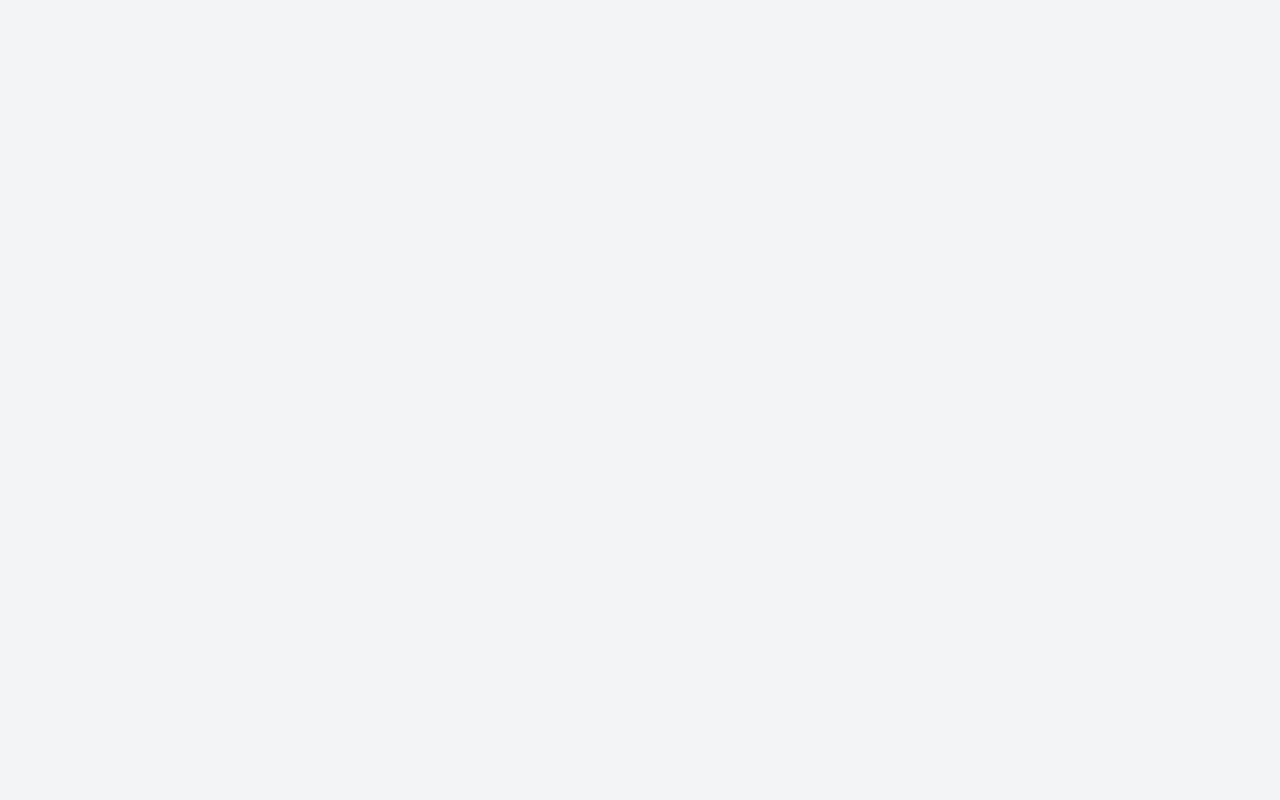
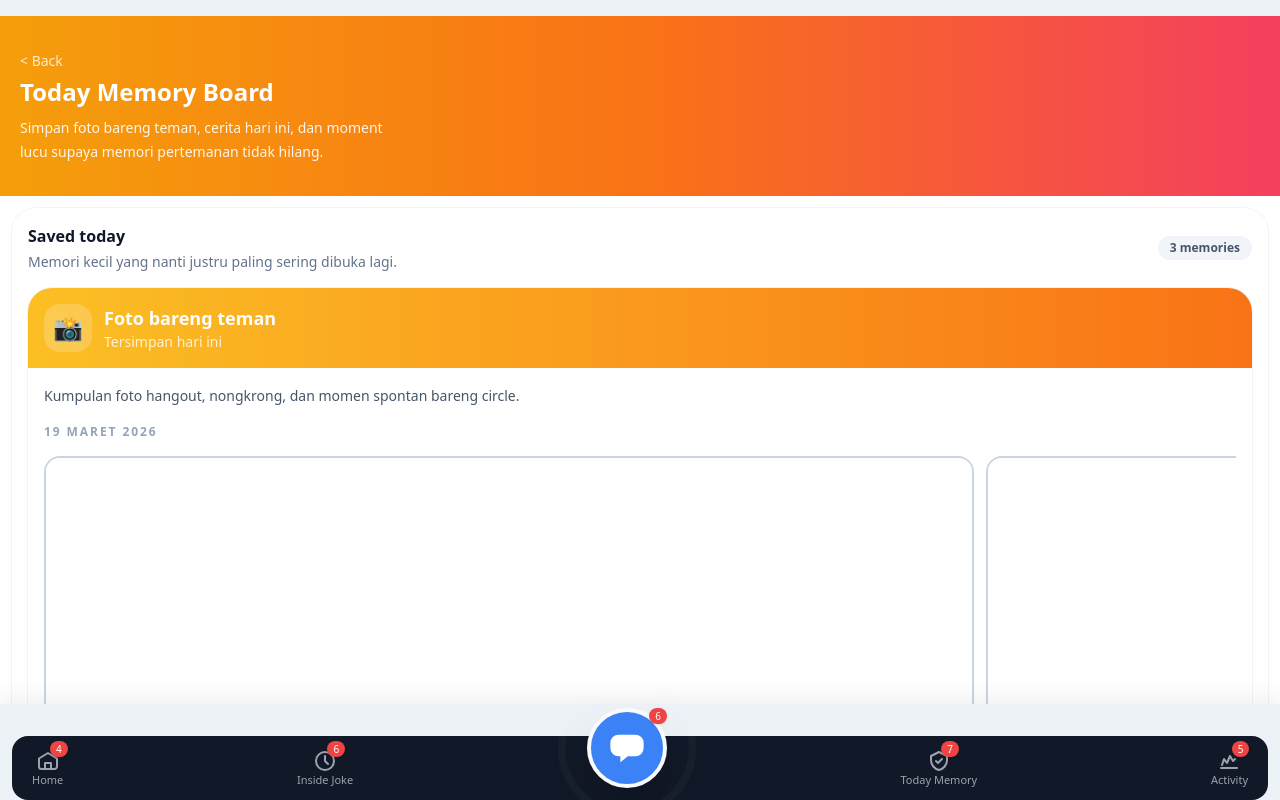
Before and after one commit to jimmytobing/JimCapasitor, a React (Vite) app: page /today-memory in a window 1280 px wide. Before the commit this address had no page. Built offline with nearby package versions, Linux system fonts and the light colour scheme.

Commit message:
[Button] Penambahan button Back

```diff
--- a/src/app/router.jsx
+++ b/src/app/router.jsx
@@ -7,7 +7,7 @@ import CircleSquadPage from '../features/circle-squad/CircleSquadPage.jsx'
 import MiniChallengePage from '../features/mini-challenge/MiniChallengePage.jsx'
 import FriendRadarPage from '../features/friend-radar/FriendRadarPage.jsx'
 import ActivitySuggestionPage from '../features/activity-suggestion/ActivitySuggestionPage.jsx'
-import PromoPage from '../features/promo/PromoPage.jsx'
+import TodayMemoryPage from '../features/today-memory/TodayMemoryPage.jsx'
 import ActivityPage from '../features/activity/ActivityPage.jsx'
 import ChatPage from '../features/chat/ChatPage.jsx'
 
@@ -30,7 +30,7 @@ export default function AppRoutes({ showToast }) {
         path="/activity-suggestion"
         element={<ActivitySuggestionPage showToast={showToast} />}
       />
-      <Route path="/promo" element={<PromoPage />} />
+      <Route path="/today-memory" element={<TodayMemoryPage />} />
       <Route path="/activity" element={<ActivityPage />} />
       <Route path="/chat" element={<ChatPage />} />
     </Routes>
--- a/src/features/activity-suggestion/ActivitySuggestionPage.jsx
+++ b/src/features/activity-suggestion/ActivitySuggestionPage.jsx
@@ -1,3 +1,4 @@
+import { useNavigate } from 'react-router-dom'
 import BottomStickyNav from '../../shared/components/BottomStickyNav.jsx'
 
 const suggestionCards = [
@@ -31,6 +32,7 @@ const suggestionCards = [
 ]
 
 export default function ActivitySuggestionPage({ showToast }) {
+  const navigate = useNavigate()
   const notify = typeof showToast === 'function' ? showToast : () => {}
 
   return (
@@ -38,7 +40,12 @@ export default function ActivitySuggestionPage({ showToast }) {
       <div className="min-h-screen pb-28 pt-[calc(1rem+env(safe-area-inset-top))]">
         <section className="bg-white shadow-none">
           <div className="bg-gradient-to-r from-blue-700 via-cyan-600 to-emerald-400 px-5 py-8 text-white">
-            <p className="text-sm font-medium text-white/80">Category 6</p>
+            <button
+              className="text-sm font-medium text-white/80"
+              onClick={() => navigate('/')}
+            >
+              {'< Back'}
+            </button>
             <h1 className="mt-1 text-2xl font-semibold">Activity Suggestion</h1>
             <p className="mt-2 max-w-[24rem] text-sm leading-6 text-white/90">
               App memberi ide aktivitas otomatis berdasarkan siapa yang online dan siapa yang
--- a/src/features/circle-squad/CircleSquadPage.jsx
+++ b/src/features/circle-squad/CircleSquadPage.jsx
@@ -1,3 +1,4 @@
+import { useNavigate } from 'react-router-dom'
 import BottomStickyNav from '../../shared/components/BottomStickyNav.jsx'
 
 const circles = [
@@ -38,6 +39,7 @@ const actions = [
 ]
 
 export default function CircleSquadPage({ showToast }) {
+  const navigate = useNavigate()
   const notify = typeof showToast === 'function' ? showToast : () => {}
 
   return (
@@ -45,7 +47,12 @@ export default function CircleSquadPage({ showToast }) {
       <div className="min-h-screen pb-28 pt-[calc(1rem+env(safe-area-inset-top))]">
         <section className="bg-white shadow-none">
           <div className="bg-gradient-to-r from-indigo-900 via-slate-900 to-fuchsia-900 px-5 py-8 text-white">
-            <p className="text-sm font-medium text-white/70">Category 3</p>
+            <button
+              className="text-sm font-medium text-white/70"
+              onClick={() => navigate('/')}
+            >
+              {'< Back'}
+            </button>
             <h1 className="mt-1 text-2xl font-semibold">Circle / Squad</h1>
             <p className="mt-2 max-w-[24rem] text-sm leading-6 text-white/85">
               Kelola circle terdekatmu dan buka interaksi utama dalam satu tap.
--- a/src/features/daily/DailyPage.jsx
+++ b/src/features/daily/DailyPage.jsx
@@ -1,4 +1,5 @@
 import { useState } from 'react'
+import { useNavigate } from 'react-router-dom'
 import BottomStickyNav from '../../shared/components/BottomStickyNav.jsx'
 
 const moodOptions = [
@@ -15,6 +16,7 @@ const friendsSeed = [
 ]
 
 export default function DailyPage({ showToast }) {
+  const navigate = useNavigate()
   const notify = typeof showToast === 'function' ? showToast : () => {}
   const [selectedMood, setSelectedMood] = useState('happy')
 
@@ -29,7 +31,12 @@ export default function DailyPage({ showToast }) {
       <div className="min-h-screen pb-28 pt-[calc(1rem+env(safe-area-inset-top))]">
         <section className="overflow-hidden bg-white shadow-none">
           <div className={`bg-gradient-to-r ${selectedMoodData.accent} px-5 py-8 text-white`}>
-            <p className="text-sm font-medium text-white/80">Category 1</p>
+            <button
+              className="text-sm font-medium text-white/80"
+              onClick={() => navigate('/')}
+            >
+              {'< Back'}
+            </button>
             <h1 className="mt-1 text-2xl font-semibold">Daily Check-in</h1>
             <p className="mt-2 max-w-[24rem] text-sm leading-6 text-white/90">
               Pilih mood hari ini, lalu biarkan teman lihat dan kasih respon cepat.
--- a/src/features/friend-radar/FriendRadarPage.jsx
+++ b/src/features/friend-radar/FriendRadarPage.jsx
@@ -1,3 +1,4 @@
+import { useNavigate } from 'react-router-dom'
 import BottomStickyNav from '../../shared/components/BottomStickyNav.jsx'
 
 const nearbyFriends = [
@@ -49,6 +50,7 @@ const onlineFriends = [
 ]
 
 export default function FriendRadarPage({ showToast }) {
+  const navigate = useNavigate()
   const notify = typeof showToast === 'function' ? showToast : () => {}
 
   return (
@@ -56,7 +58,12 @@ export default function FriendRadarPage({ showToast }) {
       <div className="min-h-screen pb-28 pt-[calc(1rem+env(safe-area-inset-top))]">
         <section className="bg-white shadow-none">
           <div className="bg-gradient-to-r from-indigo-700 via-sky-600 to-cyan-400 px-5 py-8 text-white">
-            <p className="text-sm font-medium text-white/80">Category 5</p>
+            <button
+              className="text-sm font-medium text-white/80"
+              onClick={() => navigate('/')}
+            >
+              {'< Back'}
+            </button>
             <h1 className="mt-1 text-2xl font-semibold">Friend Radar</h1>
             <p className="mt-2 max-w-[24rem] text-sm leading-6 text-white/90">
               Mirip Snap Map, tapi fokus ke teman yang dekat lokasi dan sedang aktif.
--- a/src/features/inside-joke/InsideJokePage.jsx
+++ b/src/features/inside-joke/InsideJokePage.jsx
@@ -1,3 +1,4 @@
+import { useNavigate } from 'react-router-dom'
 import BottomStickyNav from '../../shared/components/BottomStickyNav.jsx'
 
 const boardItems = [
@@ -82,12 +83,18 @@ const boardItems = [
 ]
 
 export default function InsideJokePage() {
+  const navigate = useNavigate()
   return (
     <div className="h-screen overflow-y-auto bg-[#edf2f7] hide-scrollbar">
       <div className="min-h-screen pb-28 pt-[calc(1rem+env(safe-area-inset-top))]">
         <section className="bg-white shadow-none">
           <div className="bg-gradient-to-r from-stone-900 via-slate-800 to-orange-700 px-5 py-8 text-white">
-            <p className="text-sm font-medium text-white/70">Inside Joke</p>
+            <button
+              className="text-sm font-medium text-white/70"
+              onClick={() => navigate('/')}
+            >
+              {'< Back'}
+            </button>
             <h1 className="mt-1 text-2xl font-semibold">Inside Joke Board</h1>
             <p className="mt-2 max-w-[24rem] text-sm leading-6 text-white/85">
               Tempat menyimpan meme internal, joke teman, dan screenshot lucu yang
--- a/src/features/mini-challenge/MiniChallengePage.jsx
+++ b/src/features/mini-challenge/MiniChallengePage.jsx
@@ -1,3 +1,4 @@
+import { useNavigate } from 'react-router-dom'
 import BottomStickyNav from '../../shared/components/BottomStickyNav.jsx'
 
 const challengeItems = [
@@ -32,6 +33,7 @@ const pollOptions = [
 ]
 
 export default function MiniChallengePage({ showToast }) {
+  const navigate = useNavigate()
   const notify = typeof showToast === 'function' ? showToast : () => {}
   const totalVotes = pollOptions.reduce((sum, option) => sum + option.votes, 0)
 
@@ -40,7 +42,12 @@ export default function MiniChallengePage({ showToast }) {
       <div className="min-h-screen pb-28 pt-[calc(1rem+env(safe-area-inset-top))]">
         <section className="bg-white shadow-none">
           <div className="bg-gradient-to-r from-rose-500 via-orange-500 to-amber-400 px-5 py-8 text-white">
-            <p className="text-sm font-medium text-white/80">Category 4</p>
+            <button
+              className="text-sm font-medium text-white/80"
+              onClick={() => navigate('/')}
+            >
+              {'< Back'}
+            </button>
             <h1 className="mt-1 text-2xl font-semibold">Mini Challenge</h1>
             <p className="mt-2 max-w-[24rem] text-sm leading-6 text-white/90">
               Aktivitas kecil yang cepat dimainkan dan cocok untuk menaikkan engagement.
--- a/src/features/today-friends/TodayFriendsPage.jsx
+++ b/src/features/today-friends/TodayFriendsPage.jsx
@@ -1,3 +1,4 @@
+import { useNavigate } from 'react-router-dom'
 import BottomStickyNav from '../../shared/components/BottomStickyNav.jsx'
 
 const feedItems = [
@@ -89,6 +90,7 @@ const feedItems = [
 ]
 
 export default function TodayFriendsPage({ showToast }) {
+  const navigate = useNavigate()
   const notify = typeof showToast === 'function' ? showToast : () => {}
 
   return (
@@ -96,7 +98,12 @@ export default function TodayFriendsPage({ showToast }) {
       <div className="min-h-screen pb-28 pt-[calc(1rem+env(safe-area-inset-top))]">
         <section className="bg-white shadow-none">
           <div className="bg-gradient-to-r from-slate-900 via-slate-800 to-blue-800 px-5 py-8 text-white">
-            <p className="text-sm font-medium text-white/70">Category 2</p>
+            <button
+              className="text-sm font-medium text-white/70"
+              onClick={() => navigate('/')}
+            >
+              {'< Back'}
+            </button>
             <h1 className="mt-1 text-2xl font-semibold">Today With Friends</h1>
             <p className="mt-2 max-w-[24rem] text-sm leading-6 text-white/85">
               Feed kecil untuk lihat kondisi teman hari ini dalam satu halaman.
--- a/src/features/promo/PromoPage.jsx
+++ b/src/features/today-memory/TodayMemoryPage.jsx
@@ -1,3 +1,4 @@
+import { useNavigate } from 'react-router-dom'
 import BottomStickyNav from '../../shared/components/BottomStickyNav.jsx'
 
 const memoryItems = [
@@ -7,11 +8,11 @@ const memoryItems = [
     title: 'Foto bareng teman',
     note: 'Tersimpan hari ini',
     description: 'Kumpulan foto hangout, nongkrong, dan momen spontan bareng circle.',
-    timestamp: '19 Maret 2026, 17:42',
+    timestamp: '19 Maret 2026',
     photos: [
-      { id: 'photo-1', title: 'Sore di taman kota', art: '🌇' },
-      { id: 'photo-2', title: 'Ngopi habis kelas', art: '☕' },
-      { id: 'photo-3', title: 'Selfie sebelum pulang', art: '🤳' },
+      { id: 'photo-1', title: 'Sore di taman kota', art: '🌇', time: '16:05' },
+      { id: 'photo-2', title: 'Ngopi habis kelas', art: '☕', time: '16:48' },
+      { id: 'photo-3', title: 'Selfie sebelum pulang', art: '🤳', time: '17:21' },
     ],
     tone: 'from-amber-400 to-orange-500',
   },
@@ -41,14 +42,20 @@ const memoryItems = [
   },
 ]
 
-export default function PromoPage() {
+export default function TodayMemoryPage() {
+  const navigate = useNavigate()
   return (
     <div className="h-screen overflow-y-auto bg-[#edf2f7] hide-scrollbar">
       <div className="min-h-screen pb-28 pt-[calc(1rem+env(safe-area-inset-top))]">
         <section className="bg-white shadow-none">
           <div className="bg-gradient-to-r from-amber-500 via-orange-500 to-rose-500 px-5 py-8 text-white">
-            <p className="text-sm font-medium text-white/80">Navbar</p>
-            <h1 className="mt-1 text-2xl font-semibold">Today Memory</h1>
+            <button
+              className="text-sm font-medium text-white/80"
+              onClick={() => navigate('/')}
+            >
+              {'< Back'}
+            </button>
+            <h1 className="mt-1 text-2xl font-semibold">Today Memory Board</h1>
             <p className="mt-2 max-w-[24rem] text-sm leading-6 text-white/90">
               Simpan foto bareng teman, cerita hari ini, dan moment lucu supaya memori
               pertemanan tidak hilang.
@@ -94,21 +101,26 @@ export default function PromoPage() {
                       </p>
 
                       {item.id === 'photo' ? (
-                        <div className="mt-4 grid grid-cols-3 gap-3">
+                        <div className="mt-4 flex snap-x snap-mandatory gap-3 overflow-x-auto pb-2 hide-scrollbar">
                           {item.photos.map((photo) => (
                             <div
                               key={photo.id}
-                              className="overflow-hidden rounded-2xl bg-slate-50 ring-1 ring-slate-100"
+                              className="min-w-[78%] snap-start overflow-hidden rounded-2xl border-2 border-slate-300 bg-white shadow-sm"
                             >
                               <div
-                                className={`flex aspect-[3/4] items-center justify-center bg-gradient-to-br ${item.tone} text-4xl text-white`}
+                                className="flex aspect-[16/10] items-center justify-center border-b-2 border-slate-300 bg-white text-5xl"
                               >
                                 {photo.art}
                               </div>
-                              <div className="bg-white px-3 py-3">
-                                <p className="text-sm font-semibold leading-5 text-slate-800">
-                                  {photo.title}
-                                </p>
+                              <div className="bg-gradient-to-r from-amber-400 to-orange-500 px-3 py-3">
+                                <div className="flex items-center justify-between gap-3">
+                                  <p className="text-sm font-semibold leading-5 text-white">
+                                    {photo.title}
+                                  </p>
+                                  <span className="shrink-0 text-xs font-medium text-white/80">
+                                    {photo.time}
+                                  </span>
+                                </div>
                               </div>
                             </div>
                           ))}
--- a/src/shared/components/BottomStickyNav.jsx
+++ b/src/shared/components/BottomStickyNav.jsx
@@ -150,7 +150,7 @@ export default function BottomStickyNav({ onAction }) {
           <button
         className="flex flex-col items-center text-[11px] leading-tight transition duration-200 ease-in hover:text-blue-400"
         onClick={() => {
-          handleNavClick('promo', '/promo')
+          handleNavClick('promo', '/today-memory')
         }}
       >
         <span className="relative">
```
